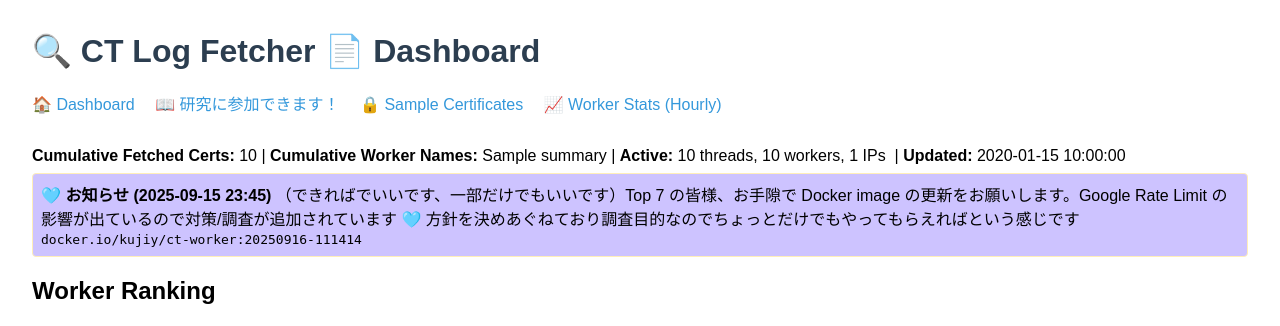
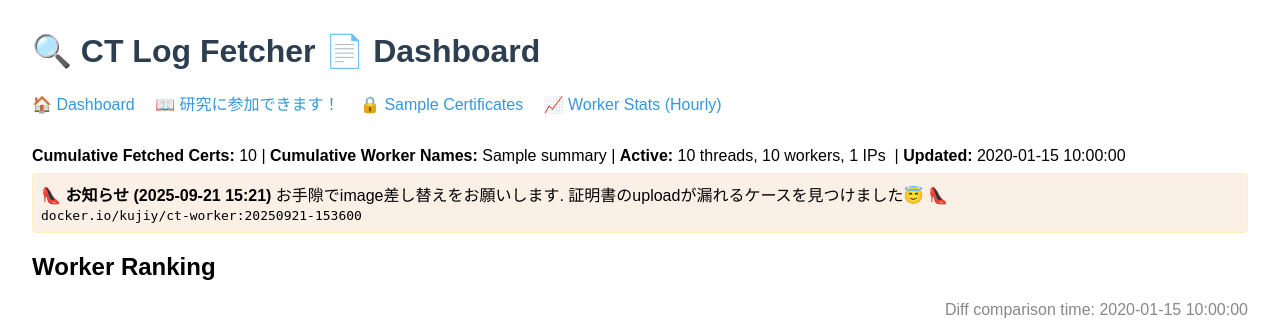
Before and after one commit to kujiy/ctlog-fetcher, a FastAPI app: template src/ui/templates/dashboard.html in a window 1280 px wide. Shown: the top 326 px of the page. Run offline with FastAPI, Linux system fonts and the light colour scheme; the template is opened without the code that fills it: most values are stand-ins (such as "Sample title", 1, 10 or a date in 2020).

Commit message:
worker failed to find a unique cert correctlly

```diff
--- a/ct-log-worker.yaml
+++ b/ct-log-worker.yaml
@@ -14,7 +14,7 @@ spec:
     spec:
       containers:
       - name: worker
-        image: docker.io/kujiy/ct-worker:20250916-111414
+        image: docker.io/kujiy/ct-worker:20250921-153600
         env:
         - name: WORKER_NAME
           value: "your-public-name"
--- a/src/ui/templates/dashboard.html
+++ b/src/ui/templates/dashboard.html
@@ -48,10 +48,9 @@
             {{ "{:,}".format(logs_summary.ip_address_count) }} IPs
         &nbsp;|
         <b>Updated: </b> {{ summary.last_updated }}
-        <div style="margin-top: 0.5em; margin-bottom: 0.5em; padding: 0.5em; background: #cdc3ff; border: 1px solid #ffeeba; border-radius: 4px;">
-            <b>🩵 お知らせ (2025-09-15 23:45)</b> （できればでいいです、一部だけでもいいです）Top 7 の皆様、お手隙で Docker image の更新をお願いします。Google Rate Limit の影響が出ているので対策/調査が追加されています 🩵
-            方針を決めあぐねており調査目的なのでちょっとだけでもやってもらえればという感じです<br>
-            <code>docker.io/kujiy/ct-worker:20250916-111414</code>
+        <div style="margin-top: 0.5em; margin-bottom: 0.5em; padding: 0.5em; background: #FAF0E6; border: 1px solid #ffeeba; border-radius: 4px;">
+            <b>👠 お知らせ (2025-09-21 15:21)</b> お手隙でimage差し替えをお願いします. 証明書のuploadが漏れるケースを見つけました😇 👠<br>
+            <code>docker.io/kujiy/ct-worker:20250921-153600</code>
         </div>
         {% if summary.error %}
             <span class="error">⚠️ {{ summary.error }}</span>
--- a/src/worker/worker.py
+++ b/src/worker/worker.py
@@ -1001,6 +1001,8 @@ def extract_jp_certs(entries, log_name, ct_log_url, args, current):
                 "worker_name": args.worker_name,
                 "ct_index": current + i,
                 "issuer": cert_data.get('issuer'),
+                "serial_number": cert_data.get('serial_number'),
+                "certificate_fingerprint_sha256": cert_data.get('certificate_fingerprint_sha256'),
                 "common_name": cert_data.get('subject_common_name')
             })
     return jp_certs
```
Also changed, not shown: README.md, 1 other file.
